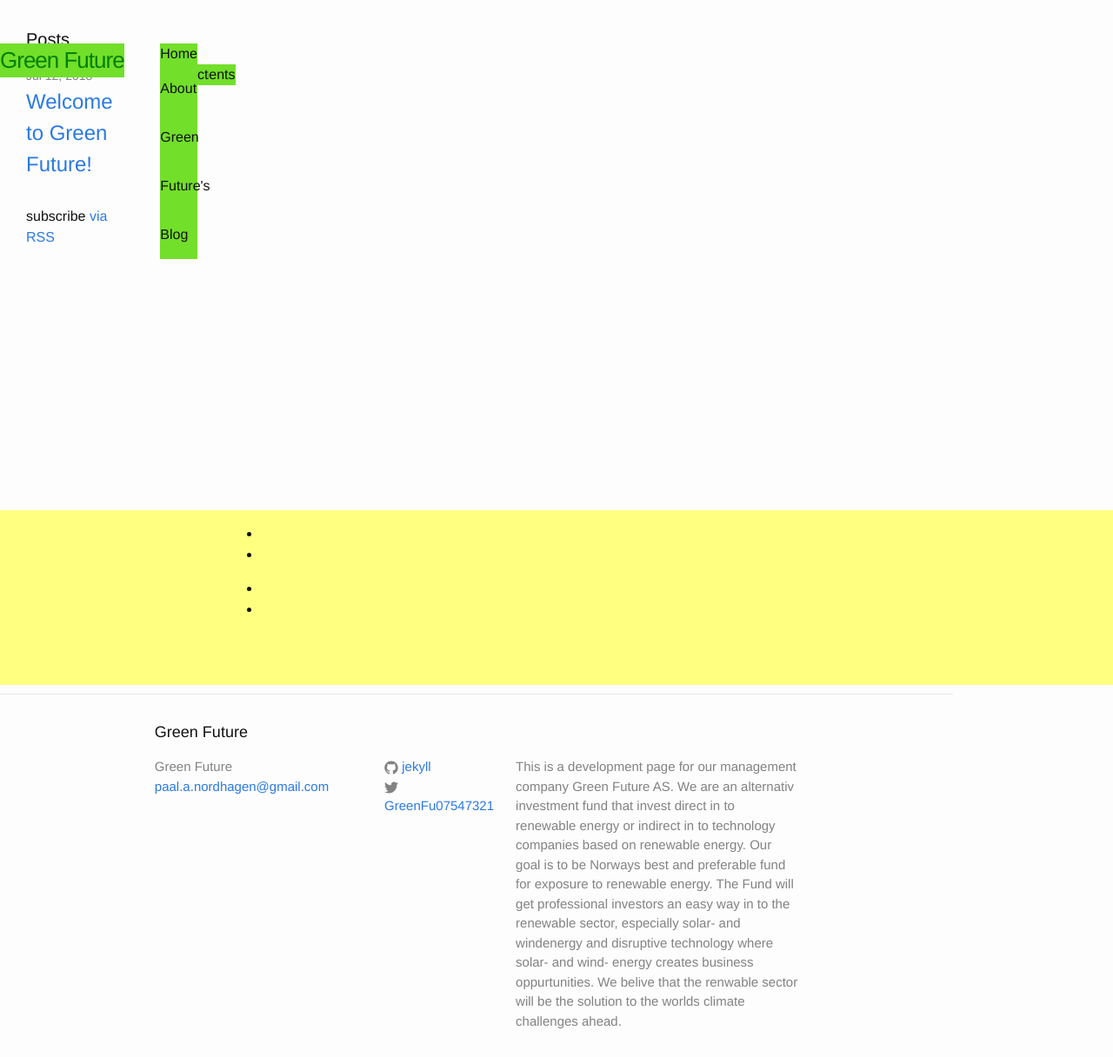
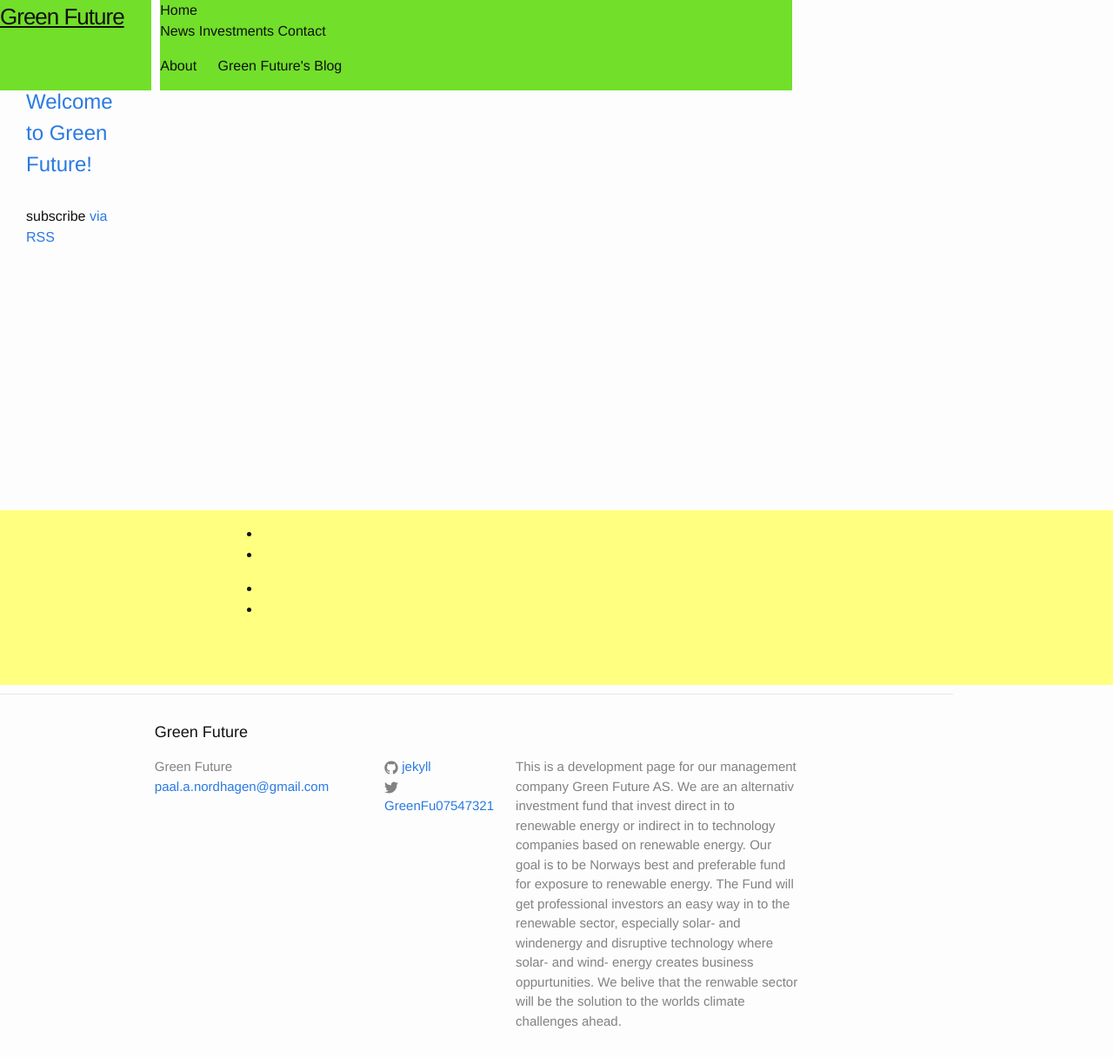
Before and after one commit to Paal-August/Paal-August.github.io, a Jekyll site: the page built from index.html, in a window 1280 px wide. Shown: the whole page at 87% size. Built offline with Jekyll 4.4.1, drawn with Linux system fonts in a browser that asks for light colours.

Commit message:
Update _layout.scss

```diff
--- a/_sass/_layout.scss
+++ b/_sass/_layout.scss
@@ -20,13 +20,8 @@
   grid-gap: 10px;
   grid-template: repeat(2, 1fr) / repeat(7, 1fr);
   grid-auto-flow:column;
-  justify-content:start;
-  align-content:start;
   position:absolute;
   width:100%;
-  margin-top:50px;
-  margin-bottom:100px;
-  grid-area: 1 / 1 / 2/8;
 }
 
 .site-title {
@@ -38,7 +33,7 @@
     grid-area: 1 / 1 / 2/2;
     background-color:#72DF2A;
     display:inline-block;
-    position:absolute;
+    position:relative;
     justify-content:left;
     align-content:start;
     &,
@@ -51,7 +46,7 @@
   grid-area: 1 / 2 / 2/6;
   background-color:#72DF2A;
   display:inline-block;
-  position:absolute;
+  position:relative;
   justify-content:center;
   align-content:center;
 }
@@ -69,7 +64,7 @@
     grid-area: 1 / 7 / 2/8;
     background-color:#72DF2A;
     display:inline-block;
-    position:absolute;
+    position:relative;
     .menu-icon {
     display: none;
     justify-content:right;
```
